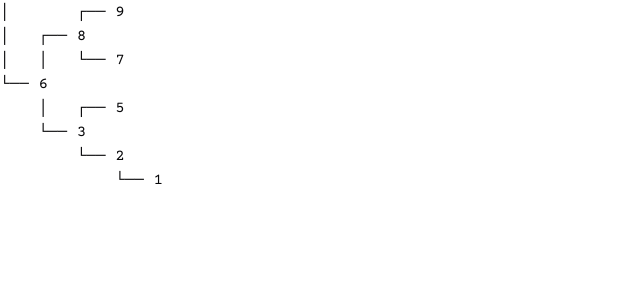
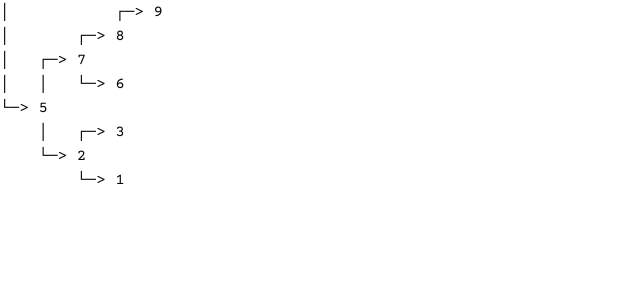
Before and after one commit to maj-rf/odin-cs, a React (Vite) app in the folder binary_search_tree/: page / in a window 1280 px wide. Shown: the top 300 px of the page, without its empty margins (0-640 px from the left). Built offline with nearby package versions, Linux system fonts and the light colour scheme.

Commit message:
fix: update buildTree and prettyPrint.

```diff
--- a/binary_search_tree/src/logic/Tree.ts
+++ b/binary_search_tree/src/logic/Tree.ts
@@ -23,7 +23,7 @@ export class Tree {
      * 2. create a Node using the midpoint & use
      *    recursion to build the left node & right nodes.
      */
-    const mid = Math.floor(sorted.length / 2);
+    const mid = Math.floor((sorted.length - 1) / 2);
     const node = new Node(sorted[mid]);
     node.left = this.buildTree(sorted.slice(0, mid));
     node.right = this.buildTree(sorted.slice(mid + 1));
--- a/binary_search_tree/src/logic/prettyPrint.ts
+++ b/binary_search_tree/src/logic/prettyPrint.ts
@@ -13,7 +13,7 @@ export function prettyPrint(
     prettyPrint(node.right, `${prefix}${isLeft ? '│   ' : '    '}`, false, str);
   }
 
-  str.push(`${prefix}${isLeft ? '└── ' : '┌── '}${node.key}`);
+  str.push(`${prefix}${isLeft ? '└─> ' : '┌─> '}${node.key}`);
   if (node.left !== null) {
     prettyPrint(node.left, `${prefix}${isLeft ? '    ' : '│   '}`, true, str);
   }
```
